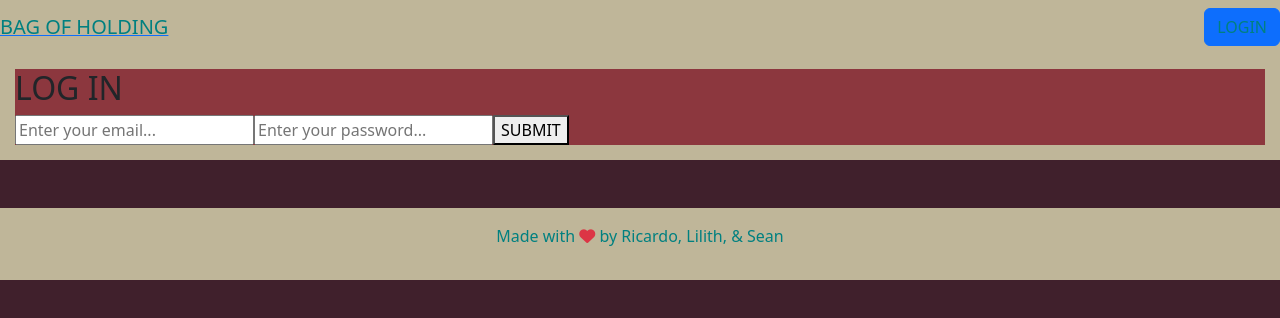
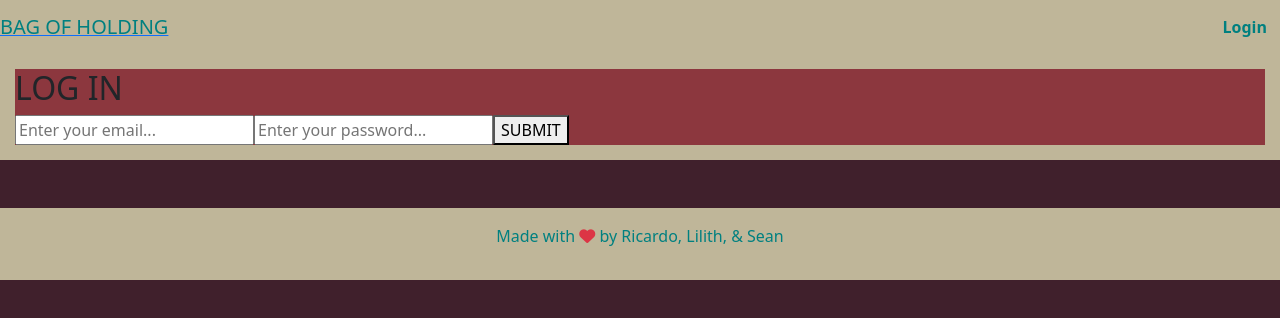
Before and after one commit to 4GeeksAcademy/Bag-Of-Holding, a React app: page / in a window 1280 px wide. Built offline with nearby package versions, Linux system fonts and the light colour scheme; no server answers.

Commit message:
improved readability of login button in navbar

```diff
--- a/src/front/components/Navbar.jsx
+++ b/src/front/components/Navbar.jsx
@@ -9,7 +9,7 @@ export const Navbar = () => {
 			</Link>
 			<div className="ml-auto">
 				<Link to="">
-					<button className="accent btn btn-primary">LOGIN</button>
+					<button className="accent btn btn-primary navbar-button">Login</button>
 				</Link>
 			</div>
 		</nav>
--- a/src/styles/index.css
+++ b/src/styles/index.css
@@ -8,6 +8,7 @@ body {
 .header-secondary {
   background-color: #bfb699;
 }
+
 .accent {
   color: #008080;
 }
@@ -32,3 +33,10 @@ body {
   border-color: #bfb699;
   border-width: 15px;
 }
+
+.navbar-button {
+  background-color: transparent;
+  border-color: transparent;
+  color: #008080;
+  font-weight: bold;
+}
```
